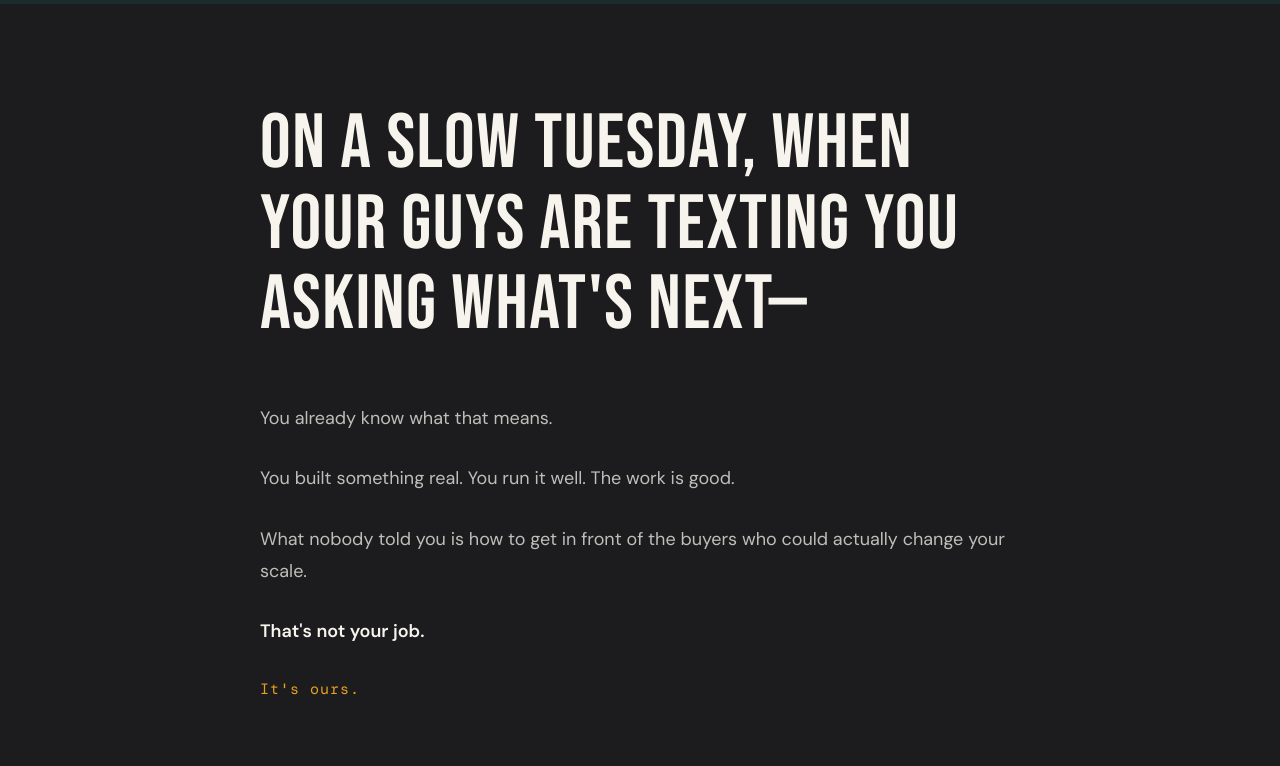
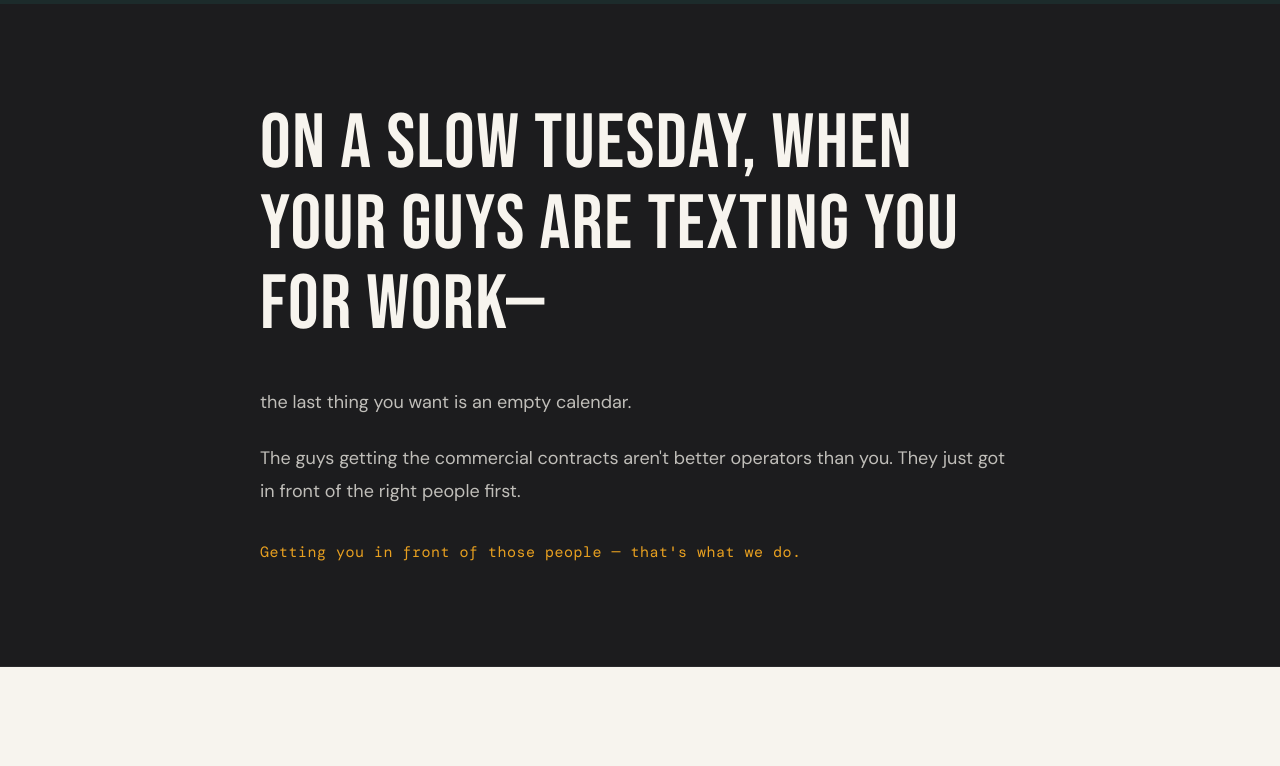
Before and after one commit to KierinF/deeno-brands, a Next.js app: page / in a window 1280 px wide. Shown: the part 1516-2282 px from the top of the page. Built offline with nearby package versions, Linux system fonts and the light colour scheme.

Commit message:
Photo position nudged right; Identity copy updated

```diff
--- a/app/components/EssentialSection.tsx
+++ b/app/components/EssentialSection.tsx
@@ -15,23 +15,27 @@ export default function EssentialSection() {
             color: "#F7F4EE",
             lineHeight: 1.05,
             letterSpacing: "1.5px",
-            marginBottom: 56,
+            marginBottom: 40,
           }}
         >
-          On a slow Tuesday, when your guys are texting you asking what&apos;s next—
+          On a slow Tuesday, when your guys are texting you for work—
         </h2>
 
-        <div style={{ display: "flex", flexDirection: "column", gap: 28, fontSize: 18, lineHeight: 1.8 }}>
-          <p style={{ color: "rgba(247,244,238,0.75)" }}>You already know what that means.</p>
+        <div style={{ display: "flex", flexDirection: "column", gap: 24, fontSize: 18, lineHeight: 1.8 }}>
           <p style={{ color: "rgba(247,244,238,0.75)" }}>
-            You built something real. You run it well. The work is good.
+            the last thing you want is an empty calendar.
           </p>
           <p style={{ color: "rgba(247,244,238,0.75)" }}>
-            What nobody told you is how to get in front of the buyers who could actually change your scale.
+            The guys getting the commercial contracts aren&apos;t better operators than you. They just got in front of the right people first.
           </p>
-          <p style={{ color: "#F7F4EE", fontWeight: 600 }}>That&apos;s not your job.</p>
-          <p style={{ fontFamily: "'DM Mono', monospace", fontSize: 15, color: "#E8A020", letterSpacing: "1px" }}>
-            It&apos;s ours.
+          <p style={{
+            color: "#E8A020",
+            fontFamily: "'DM Mono', monospace",
+            fontSize: 15,
+            letterSpacing: "0.5px",
+            paddingTop: 8,
+          }}>
+            Getting you in front of those people — that&apos;s what we do.
           </p>
         </div>
       </div>
--- a/app/components/FounderSection.tsx
+++ b/app/components/FounderSection.tsx
@@ -94,7 +94,7 @@ export default function FounderSection() {
                   width: "100%",
                   height: "100%",
                   objectFit: "cover",
-                  objectPosition: "left top",
+                  objectPosition: "20% top",
                   display: "block",
                 }}
               />
```
